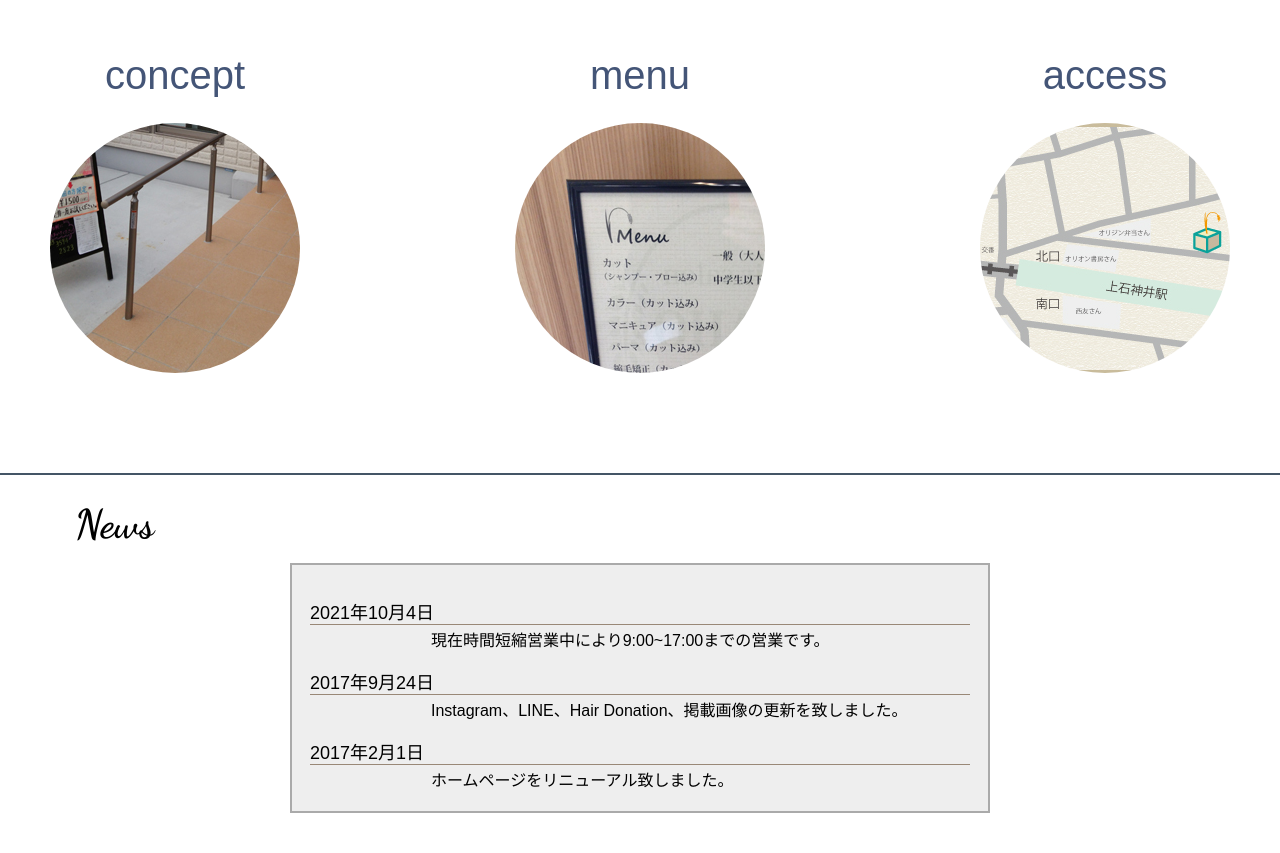
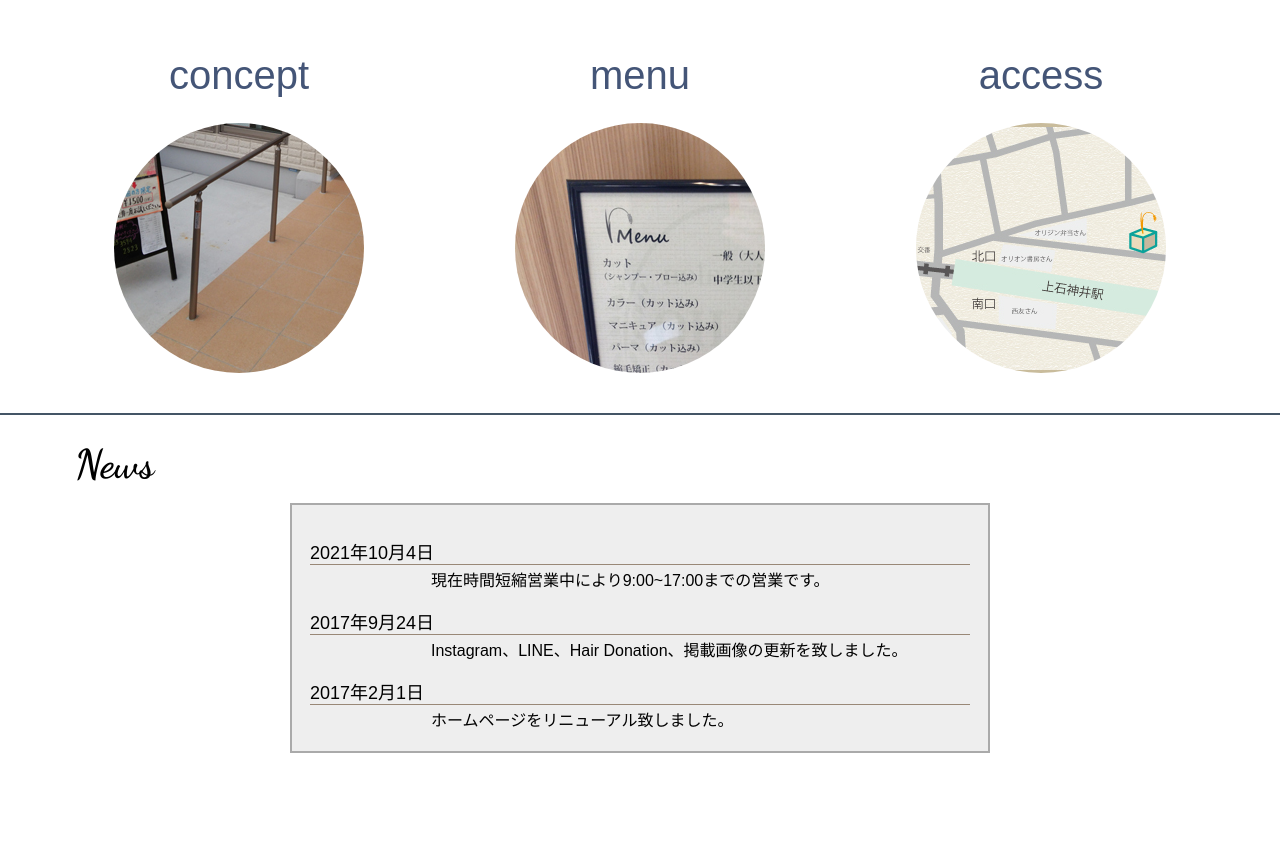
Before and after one commit to rioken/inanoHP, a plain HTML site: page index.html in a window 1280 px wide. Shown: the part 1352-2205 px from the top of the page. Drawn offline with nearby package versions, Linux system fonts and the light colour scheme; a web font is replaced by a local one.

Commit message:
Update index2.css

```diff
--- a/css/index2.css
+++ b/css/index2.css
@@ -131,7 +131,9 @@ header{
 }
 
 article{
-	margin-bottom: 100px;
+margin-bottom: 100px;
+width: 90%;
+margin: 0 auto;
 }
 
 
```
